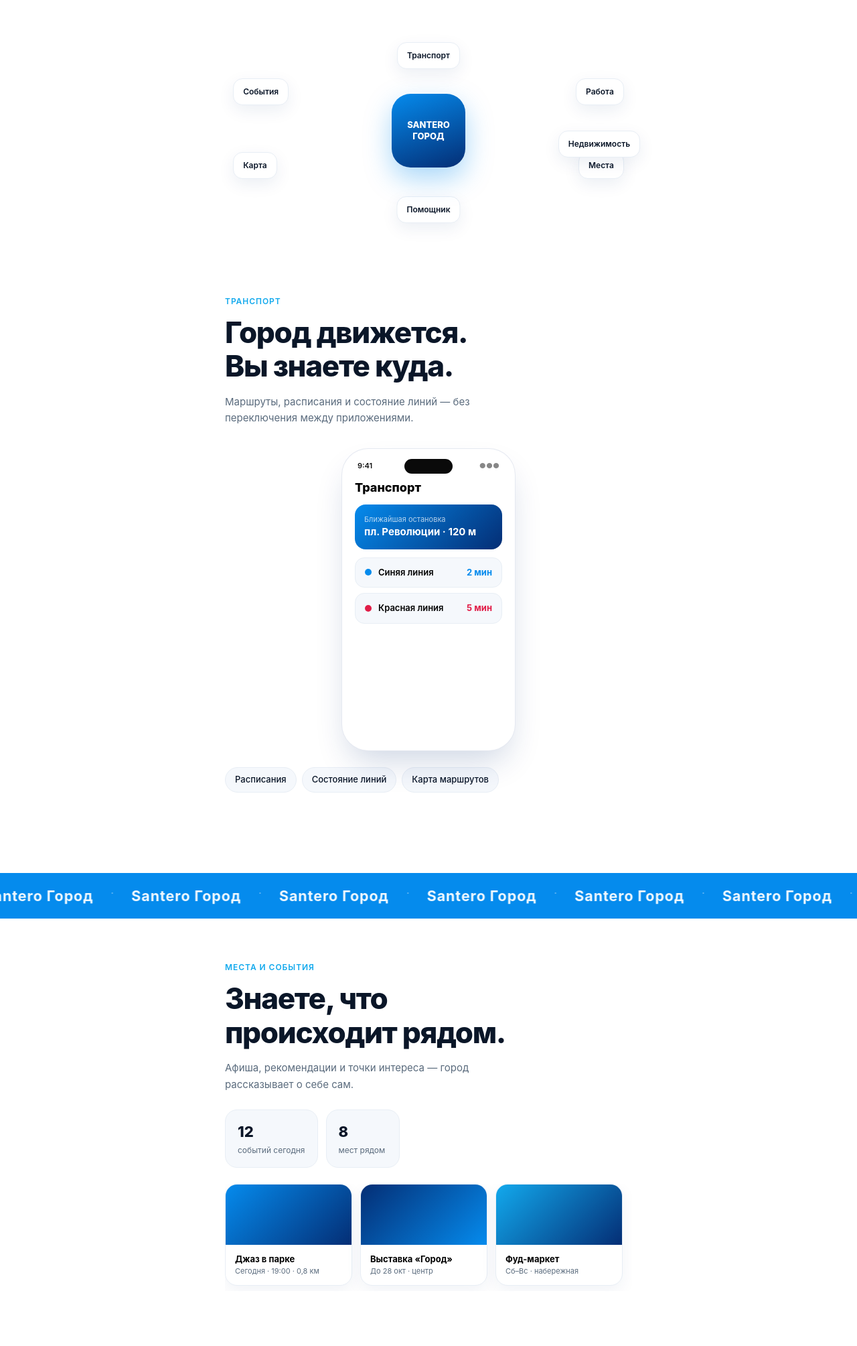
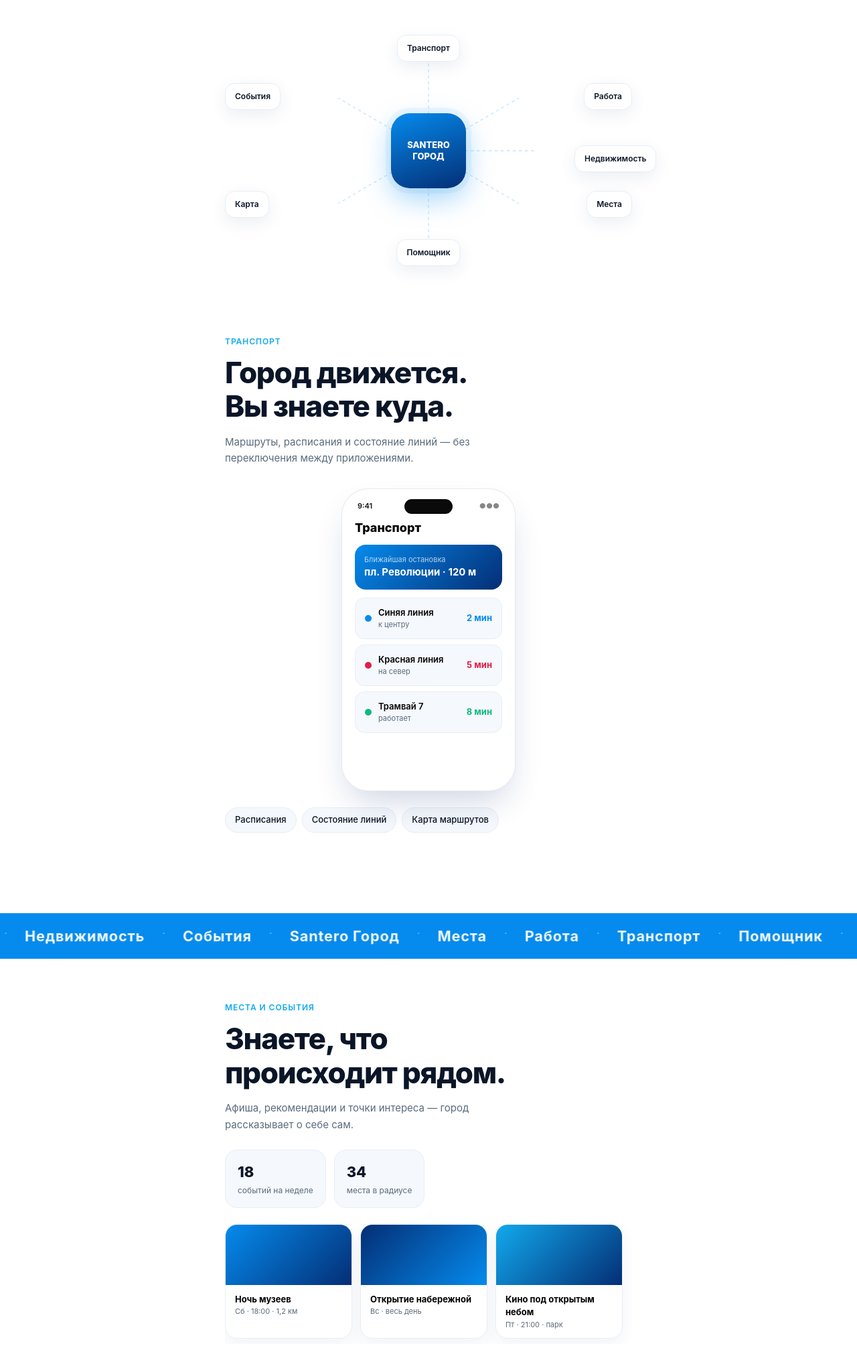
Before and after one commit to nuroxsfera/santero-website, a plain HTML site: page projects.html in a window 1280 px wide. Shown: the part 1290-3299 px from the top of the page at 67% size. Drawn offline with nearby package versions, Linux system fonts and the light colour scheme.

Commit message:
Polish: orbit architecture + links, staggered motion, diversified content, live stream, marquee mix

```diff
--- a/projects.html
+++ b/projects.html
@@ -59,9 +59,41 @@
 .line-dot{width:10px;height:10px;border-radius:50%;flex-shrink:0}
 .stat-pill{display:inline-flex;flex-direction:column;padding:16px 18px;border-radius:18px;background:#F5F8FC;border:1px solid #E8EEF5;min-width:110px}
 .stat-pill .n{font-size:22px;font-weight:800;color:#0a1628}.stat-pill .l{font-size:12px;color:#5a6b7d;margin-top:2px}
-.orbit-wrap{position:relative;min-height:300px;display:flex;align-items:center;justify-content:center}
-.orbit-center{width:110px;height:110px;border-radius:28px;background:linear-gradient(160deg,#058BED,#042E75);color:#fff;display:flex;align-items:center;justify-content:center;font-weight:800;font-size:13px;text-align:center;line-height:1.25;box-shadow:0 16px 40px rgba(5,139,237,.35);z-index:2}
-.orbit-item{position:absolute;padding:10px 14px;border-radius:14px;background:#fff;border:1px solid #E8EEF5;font-size:12px;font-weight:600;color:#0a1628;box-shadow:0 8px 24px rgba(4,46,117,.08);white-space:nowrap}
+.orbit-wrap{position:relative;min-height:320px;display:flex;align-items:center;justify-content:center}
+.orbit-svg{position:absolute;inset:0;width:100%;height:100%;pointer-events:none;z-index:1}
+.orbit-svg line{stroke:rgba(5,139,237,.22);stroke-width:1.2;stroke-dasharray:4 4}
+.orbit-center{width:112px;height:112px;border-radius:28px;background:linear-gradient(160deg,#058BED,#042E75);color:#fff;display:flex;align-items:center;justify-content:center;font-weight:800;font-size:13px;text-align:center;line-height:1.25;box-shadow:0 16px 40px rgba(5,139,237,.35),0 0 0 8px rgba(5,139,237,.06);z-index:2;position:relative}
+.orbit-item{position:absolute;padding:10px 14px;border-radius:14px;background:#fff;border:1px solid #E8EEF5;font-size:12px;font-weight:600;color:#0a1628;box-shadow:0 8px 24px rgba(4,46,117,.08);white-space:nowrap;z-index:2;opacity:0;transform:translateY(8px) scale(.96);transition:opacity .55s cubic-bezier(.22,1,.36,1),transform .55s cubic-bezier(.22,1,.36,1)}
+.orbit-wrap.in .orbit-item{opacity:1;transform:translateY(0) scale(1)}
+.orbit-wrap.in .orbit-item:nth-child(3){transition-delay:.08s}
+.orbit-wrap.in .orbit-item:nth-child(4){transition-delay:.14s}
+.orbit-wrap.in .orbit-item:nth-child(5){transition-delay:.2s}
+.orbit-wrap.in .orbit-item:nth-child(6){transition-delay:.26s}
+.orbit-wrap.in .orbit-item:nth-child(7){transition-delay:.32s}
+.orbit-wrap.in .orbit-item:nth-child(8){transition-delay:.38s}
+.orbit-wrap.in .orbit-item:nth-child(9){transition-delay:.44s}
+.orbit-item-c{left:50%}
+.orbit-item-c{transform:translateX(-50%) translateY(8px) scale(.96)}
+.orbit-wrap.in .orbit-item-c{transform:translateX(-50%) translateY(0) scale(1)}
+.live-stream.in .live-row{opacity:1;transform:translateX(0)}
+.live-stream.in .live-row:nth-child(1){transition-delay:.05s}
+.live-stream.in .live-row:nth-child(2){transition-delay:.12s}
+.live-stream.in .live-row:nth-child(3){transition-delay:.19s}
+.live-stream.in .live-row:nth-child(4){transition-delay:.26s}
+.live-stream.in .live-row:nth-child(5){transition-delay:.33s}
+.live-stream.in .live-row:nth-child(6){transition-delay:.4s}
+.chat-bubble{opacity:0;transform:translateY(10px);transition:opacity .45s cubic-bezier(.22,1,.36,1),transform .45s cubic-bezier(.22,1,.36,1)}
+.chat-box.in .chat-bubble{opacity:1;transform:translateY(0)}
+.chat-box.in .chat-bubble:nth-child(1){transition-delay:.08s}
+.chat-box.in .chat-bubble:nth-child(2){transition-delay:.28s}
+.chat-box.in .chat-bubble:nth-child(3){transition-delay:.48s}
+.chat-box.in .chat-bubble:nth-child(4){transition-delay:.68s}
+.pulse-dot{display:inline-block;width:7px;height:7px;border-radius:50%;background:#12A9ED;margin-right:8px;box-shadow:0 0 0 0 rgba(18,169,237,.5);animation:pulse 2s ease-out infinite}
+@keyframes pulse{0%{box-shadow:0 0 0 0 rgba(18,169,237,.45)}70%{box-shadow:0 0 0 8px rgba(18,169,237,0)}100%{box-shadow:0 0 0 0 rgba(18,169,237,0)}}
+@media (min-width:768px){
+.sheet-inner{max-width:42rem}
+.orbit-wrap{min-height:360px}
+}
 .event-card{flex:0 0 190px;border-radius:18px;overflow:hidden;background:#fff;border:1px solid #E8EEF5;box-shadow:0 8px 24px rgba(4,46,117,.06)}
 .event-card .thumb{height:90px;background:linear-gradient(135deg,#058BED,#042E75)}
 .h-scroll{display:flex;gap:12px;overflow-x:auto;padding-bottom:8px;scrollbar-width:none}
@@ -77,7 +109,7 @@
 .marquee-dot{opacity:.45;padding:0 .15em}
 @keyframes marquee{from{transform:translateX(0)}to{transform:translateX(-50%)}}
 .live-stream{display:flex;flex-direction:column;gap:10px}
-.live-row{display:flex;align-items:center;justify-content:space-between;gap:12px;padding:14px 16px;border-radius:16px;background:#F5F8FC;border:1px solid #E8EEF5;font-size:13px}
+.live-row{display:flex;align-items:center;justify-content:space-between;gap:12px;padding:14px 16px;border-radius:16px;background:#F5F8FC;border:1px solid #E8EEF5;font-size:13px;opacity:0;transform:translateX(-10px);transition:opacity .5s cubic-bezier(.22,1,.36,1),transform .5s cubic-bezier(.22,1,.36,1)}
 .live-row .val{font-weight:700;color:#058BED;font-variant-numeric:tabular-nums;white-space:nowrap}
 .live-row .lbl{color:#0a1628;font-weight:500}
 .work-panel{background:linear-gradient(165deg,#0a3d7a 0%,#042E75 55%,#031a4a 100%);border-radius:28px;padding:28px 20px 32px;color:#fff;position:relative;overflow:hidden}
@@ -243,15 +275,23 @@
 <div class="marquee" aria-hidden="true">
 <div class="marquee-track">
 <span class="marquee-item">Santero Город</span><span class="marquee-dot">·</span>
+<span class="marquee-item">Транспорт</span><span class="marquee-dot">·</span>
+<span class="marquee-item">Работа</span><span class="marquee-dot">·</span>
+<span class="marquee-item">Места</span><span class="marquee-dot">·</span>
+<span class="marquee-item">События</span><span class="marquee-dot">·</span>
 <span class="marquee-item">Santero Город</span><span class="marquee-dot">·</span>
+<span class="marquee-item">Карта</span><span class="marquee-dot">·</span>
+<span class="marquee-item">Помощник</span><span class="marquee-dot">·</span>
+<span class="marquee-item">Недвижимость</span><span class="marquee-dot">·</span>
 <span class="marquee-item">Santero Город</span><span class="marquee-dot">·</span>
+<span class="marquee-item">Транспорт</span><span class="marquee-dot">·</span>
+<span class="marquee-item">Работа</span><span class="marquee-dot">·</span>
+<span class="marquee-item">Места</span><span class="marquee-dot">·</span>
+<span class="marquee-item">События</span><span class="marquee-dot">·</span>
 <span class="marquee-item">Santero Город</span><span class="marquee-dot">·</span>
-<span class="marquee-item">Santero Город</span><span class="marquee-dot">·</span>
-<span class="marquee-item">Santero Город</span><span class="marquee-dot">·</span>
-<span class="marquee-item">Santero Город</span><span class="marquee-dot">·</span>
-<span class="marquee-item">Santero Город</span><span class="marquee-dot">·</span>
-<span class="marquee-item">Santero Город</span><span class="marquee-dot">·</span>
-<span class="marquee-item">Santero Город</span><span class="marquee-dot">·</span>
+<span class="marquee-item">Карта</span><span class="marquee-dot">·</span>
+<span class="marquee-item">Помощник</span><span class="marquee-dot">·</span>
+<span class="marquee-item">Недвижимость</span><span class="marquee-dot">·</span>
 </div>
 </div>
 
@@ -260,15 +300,24 @@
 <p class="section-label text-center mb-3">Масштаб</p>
 <h2 class="big-headline text-center mb-3">Один город.<br/>Одно пространство.</h2>
 <p class="soft-text text-center max-w-sm mx-auto mb-12">Не каталог сервисов — архитектура цифровой жизни города.</p>
-<div class="orbit-wrap reveal reveal-d1">
+<div class="orbit-wrap" id="orbitSystem">
+<svg class="orbit-svg" viewBox="0 0 320 320" preserveAspectRatio="xMidYMid meet" aria-hidden="true">
+<line x1="160" y1="160" x2="160" y2="36"/>
+<line x1="160" y1="160" x2="280" y2="90"/>
+<line x1="160" y1="160" x2="40" y2="90"/>
+<line x1="160" y1="160" x2="280" y2="230"/>
+<line x1="160" y1="160" x2="40" y2="230"/>
+<line x1="160" y1="160" x2="160" y2="290"/>
+<line x1="160" y1="160" x2="300" y2="160"/>
+</svg>
 <div class="orbit-center">SANTERO<br/>ГОРОД</div>
-<div class="orbit-item" style="top:6%;left:50%;transform:translateX(-50%)">Транспорт</div>
-<div class="orbit-item" style="top:24%;right:2%">Работа</div>
-<div class="orbit-item" style="top:24%;left:2%">События</div>
-<div class="orbit-item" style="bottom:26%;right:2%">Места</div>
-<div class="orbit-item" style="bottom:26%;left:2%">Карта</div>
-<div class="orbit-item" style="bottom:4%;left:50%;transform:translateX(-50%)">Помощник</div>
-<div class="orbit-item" style="top:50%;right:-2%">Недвижимость</div>
+<div class="orbit-item orbit-item-c" style="top:2%">Транспорт</div>
+<div class="orbit-item" style="top:22%;right:0">Работа</div>
+<div class="orbit-item" style="top:22%;left:0">События</div>
+<div class="orbit-item" style="bottom:22%;right:0">Места</div>
+<div class="orbit-item" style="bottom:22%;left:0">Карта</div>
+<div class="orbit-item orbit-item-c" style="bottom:2%">Помощник</div>
+<div class="orbit-item" style="top:48%;right:-6%">Недвижимость</div>
 </div>
 </section>
 
@@ -284,8 +333,9 @@
 <div style="border-radius:16px;background:linear-gradient(135deg,#058BED,#042E75);padding:14px;color:#fff;margin-bottom:12px">
 <div style="font-size:11px;opacity:.7">Ближайшая остановка</div>
 <div style="font-size:15px;font-weight:700">пл. Революции · 120 м</div></div>
-<div class="line-status"><span class="line-dot" style="background:#058BED"></span><div style="flex:1"><div style="font-size:13px;font-weight:600">Синяя линия</div></div><div style="font-size:13px;font-weight:700;color:#058BED">2 мин</div></div>
-<div class="line-status" style="margin-top:8px"><span class="line-dot" style="background:#e11d48"></span><div style="flex:1"><div style="font-size:13px;font-weight:600">Красная линия</div></div><div style="font-size:13px;font-weight:700;color:#e11d48">5 мин</div></div>
+<div class="line-status"><span class="line-dot" style="background:#058BED"></span><div style="flex:1"><div style="font-size:13px;font-weight:600">Синяя линия</div><div style="font-size:11px;color:#5a6b7d">к центру</div></div><div style="font-size:13px;font-weight:700;color:#058BED">2 мин</div></div>
+<div class="line-status" style="margin-top:8px"><span class="line-dot" style="background:#e11d48"></span><div style="flex:1"><div style="font-size:13px;font-weight:600">Красная линия</div><div style="font-size:11px;color:#5a6b7d">на север</div></div><div style="font-size:13px;font-weight:700;color:#e11d48">5 мин</div></div>
+<div class="line-status" style="margin-top:8px"><span class="line-dot" style="background:#10b981"></span><div style="flex:1"><div style="font-size:13px;font-weight:600">Трамвай 7</div><div style="font-size:11px;color:#5a6b7d">работает</div></div><div style="font-size:13px;font-weight:700;color:#10b981">8 мин</div></div>
 </div></div></div></div>
 <div class="flex flex-wrap gap-2"><span class="chip">Расписания</span><span class="chip">Состояние линий</span><span class="chip">Карта маршрутов</span></div>
 </section>
@@ -293,16 +343,24 @@
 
 <div class="marquee reverse" aria-hidden="true">
 <div class="marquee-track">
+<span class="marquee-item">События</span><span class="marquee-dot">·</span>
 <span class="marquee-item">Santero Город</span><span class="marquee-dot">·</span>
+<span class="marquee-item">Места</span><span class="marquee-dot">·</span>
+<span class="marquee-item">Работа</span><span class="marquee-dot">·</span>
+<span class="marquee-item">Транспорт</span><span class="marquee-dot">·</span>
+<span class="marquee-item">Помощник</span><span class="marquee-dot">·</span>
 <span class="marquee-item">Santero Город</span><span class="marquee-dot">·</span>
+<span class="marquee-item">Карта</span><span class="marquee-dot">·</span>
+<span class="marquee-item">Недвижимость</span><span class="marquee-dot">·</span>
+<span class="marquee-item">События</span><span class="marquee-dot">·</span>
 <span class="marquee-item">Santero Город</span><span class="marquee-dot">·</span>
+<span class="marquee-item">Места</span><span class="marquee-dot">·</span>
+<span class="marquee-item">Работа</span><span class="marquee-dot">·</span>
+<span class="marquee-item">Транспорт</span><span class="marquee-dot">·</span>
+<span class="marquee-item">Помощник</span><span class="marquee-dot">·</span>
 <span class="marquee-item">Santero Город</span><span class="marquee-dot">·</span>
-<span class="marquee-item">Santero Город</span><span class="marquee-dot">·</span>
-<span class="marquee-item">Santero Город</span><span class="marquee-dot">·</span>
-<span class="marquee-item">Santero Город</span><span class="marquee-dot">·</span>
-<span class="marquee-item">Santero Город</span><span class="marquee-dot">·</span>
-<span class="marquee-item">Santero Город</span><span class="marquee-dot">·</span>
-<span class="marquee-item">Santero Город</span><span class="marquee-dot">·</span>
+<span class="marquee-item">Карта</span><span class="marquee-dot">·</span>
+<span class="marquee-item">Недвижимость</span><span class="marquee-dot">·</span>
 </div>
 </div>
 
@@ -311,11 +369,11 @@
 <p class="section-label mb-3">Места и события</p>
 <h2 class="big-headline mb-4">Знаете, что<br/>происходит рядом.</h2>
 <p class="soft-text mb-6 max-w-md">Афиша, рекомендации и точки интереса — город рассказывает о себе сам.</p>
-<div class="flex gap-3 mb-6"><div class="stat-pill"><span class="n">12</span><span class="l">событий сегодня</span></div><div class="stat-pill"><span class="n">8</span><span class="l">мест рядом</span></div></div>
+<div class="flex gap-3 mb-6 flex-wrap"><div class="stat-pill"><span class="n">18</span><span class="l">событий на неделе</span></div><div class="stat-pill"><span class="n">34</span><span class="l">места в радиусе</span></div></div>
 <div class="h-scroll">
-<div class="event-card"><div class="thumb"></div><div style="padding:12px 14px"><div style="font-size:13px;font-weight:700">Джаз в парке</div><div style="font-size:11px;color:#5a6b7d">Сегодня · 19:00 · 0,8 км</div></div></div>
-<div class="event-card"><div class="thumb" style="background:linear-gradient(135deg,#042E75,#058BED)"></div><div style="padding:12px 14px"><div style="font-size:13px;font-weight:700">Выставка «Город»</div><div style="font-size:11px;color:#5a6b7d">До 28 окт · центр</div></div></div>
-<div class="event-card"><div class="thumb" style="background:linear-gradient(135deg,#12A9ED,#042E75)"></div><div style="padding:12px 14px"><div style="font-size:13px;font-weight:700">Фуд-маркет</div><div style="font-size:11px;color:#5a6b7d">Сб–Вс · набережная</div></div></div>
+<div class="event-card"><div class="thumb"></div><div style="padding:12px 14px"><div style="font-size:13px;font-weight:700">Ночь музеев</div><div style="font-size:11px;color:#5a6b7d">Сб · 18:00 · 1,2 км</div></div></div>
+<div class="event-card"><div class="thumb" style="background:linear-gradient(135deg,#042E75,#058BED)"></div><div style="padding:12px 14px"><div style="font-size:13px;font-weight:700">Открытие набережной</div><div style="font-size:11px;color:#5a6b7d">Вс · весь день</div></div></div>
+<div class="event-card"><div class="thumb" style="background:linear-gradient(135deg,#12A9ED,#042E75)"></div><div style="padding:12px 14px"><div style="font-size:13px;font-weight:700">Кино под открытым небом</div><div style="font-size:11px;color:#5a6b7d">Пт · 21:00 · парк</div></div></div>
 </div>
 </section>
 
@@ -329,9 +387,9 @@
 <div class="phone-status"><span>9:41</span><span class="opacity-50">●●●</span></div>
 <div class="pui">
 <div style="font-size:18px;font-weight:800;margin-bottom:4px;color:#0a1628">Вакансии</div>
-<div style="font-size:12px;color:#5a6b7d;margin-bottom:14px">24 новых сегодня</div>
-<div style="padding:14px;border-radius:16px;border:1px solid #E8EEF5;background:#FDFCFD;margin-bottom:10px"><div style="font-size:14px;font-weight:700;color:#0a1628">Product Designer</div><div style="font-size:12px;color:#5a6b7d">Santero · удалённо</div><div style="margin-top:8px;font-size:12px;font-weight:600;color:#058BED">от 180 000 ₽</div></div>
-<div style="padding:14px;border-radius:16px;border:1px solid #E8EEF5;background:#FDFCFD"><div style="font-size:14px;font-weight:700;color:#0a1628">iOS Developer</div><div style="font-size:12px;color:#5a6b7d">Tech Hub · центр</div><div style="margin-top:8px;font-size:12px;font-weight:600;color:#058BED">от 250 000 ₽</div></div>
+<div style="font-size:12px;color:#5a6b7d;margin-bottom:14px">31 новое за неделю</div>
+<div style="padding:14px;border-radius:16px;border:1px solid #E8EEF5;background:#FDFCFD;margin-bottom:10px"><div style="font-size:14px;font-weight:700;color:#0a1628">UX-исследователь</div><div style="font-size:12px;color:#5a6b7d">Local Studio · гибрид</div><div style="margin-top:8px;font-size:12px;font-weight:600;color:#058BED">от 160 000 ₽</div></div>
+<div style="padding:14px;border-radius:16px;border:1px solid #E8EEF5;background:#FDFCFD"><div style="font-size:14px;font-weight:700;color:#0a1628">Backend Engineer</div><div style="font-size:12px;color:#5a6b7d">City Tech · офис</div><div style="margin-top:8px;font-size:12px;font-weight:600;color:#058BED">от 280 000 ₽</div></div>
 </div></div></div></div>
 </div>
 </section>
@@ -340,12 +398,12 @@
 <p class="section-label mb-3">Помощник</p>
 <h2 class="big-headline mb-4">Спросите город.</h2>
 <p class="soft-text mb-8 max-w-md">Не ищите нужный раздел — просто спросите.</p>
-<div class="rounded-3xl border border-gray-100 bg-white p-5" style="box-shadow:0 16px 40px rgba(4,46,117,.08)">
+<div class="chat-box rounded-3xl border border-gray-100 bg-white p-5" style="box-shadow:0 16px 40px rgba(4,46,117,.08)">
 <div style="display:flex;flex-direction:column;gap:12px">
-<div class="chat-bubble chat-user">Что интересного сегодня рядом?</div>
-<div class="chat-bubble chat-bot">Сегодня рядом 12 событий. Ближе всего — джаз в парке в 19:00.</div>
-<div class="chat-bubble chat-user">Как быстрее до центра?</div>
-<div class="chat-bubble chat-bot">Синяя линия — 2 мин. До центра ~14 мин.</div>
+<div class="chat-bubble chat-user">Где сейчас меньше людей?</div>
+<div class="chat-bubble chat-bot">На набережной свободно. До парка на трамвае 7 — около 12 минут.</div>
+<div class="chat-bubble chat-user">Есть ли вечерние события рядом?</div>
+<div class="chat-bubble chat-bot">Да: кино под открытым небом в 21:00, 0,9 км от вас.</div>
 </div></div>
 </section>
 
@@ -353,12 +411,13 @@
 <p class="section-label text-center mb-3">Живой город</p>
 <h2 class="big-headline text-center mb-4">Всё важное —<br/>в одном месте.</h2>
 <p class="soft-text text-center max-w-sm mx-auto mb-10">Город меняется каждый день. Santero меняется вместе с ним.</p>
-<div class="live-stream reveal reveal-d1">
-<div class="live-row"><span class="lbl">События сегодня</span><span class="val">12</span></div>
-<div class="live-row"><span class="lbl">Мест рядом</span><span class="val">8</span></div>
-<div class="live-row"><span class="lbl">Новых вакансий</span><span class="val">24</span></div>
-<div class="live-row"><span class="lbl">До центра</span><span class="val">14 мин</span></div>
-<div class="live-row"><span class="lbl">Ближайший транспорт</span><span class="val">2 мин</span></div>
+<div class="live-stream" id="liveStream">
+<div class="live-row"><span class="lbl"><span class="pulse-dot"></span>События на этой неделе</span><span class="val">18</span></div>
+<div class="live-row"><span class="lbl">Места в радиусе 2 км</span><span class="val">34</span></div>
+<div class="live-row"><span class="lbl">Новых вакансий</span><span class="val">31</span></div>
+<div class="live-row"><span class="lbl">Среднее время до центра</span><span class="val">16 мин</span></div>
+<div class="live-row"><span class="lbl">Транспорт рядом</span><span class="val">3 мин</span></div>
+<div class="live-row"><span class="lbl">Обновлено только что</span><span class="val" style="color:#12A9ED;font-weight:600">live</span></div>
 </div>
 </section>
 
@@ -465,6 +524,9 @@
 startAuto();
 const io=new IntersectionObserver(es=>{es.forEach(e=>{if(e.isIntersecting){e.target.classList.add('visible');io.unobserve(e.target)}})},{threshold:.12,rootMargin:'0px 0px -40px 0px'});
 document.querySelectorAll('.reveal').forEach(el=>io.observe(el));
+const ioIn=new IntersectionObserver(es=>{es.forEach(e=>{if(e.isIntersecting){e.target.classList.add('in');ioIn.unobserve(e.target)}})},{threshold:.25});
+['orbitSystem','liveStream'].forEach(id=>{const el=document.getElementById(id);if(el)ioIn.observe(el)});
+document.querySelectorAll('.chat-box').forEach(el=>ioIn.observe(el));
 </script>
 </body>
 </html>
```
